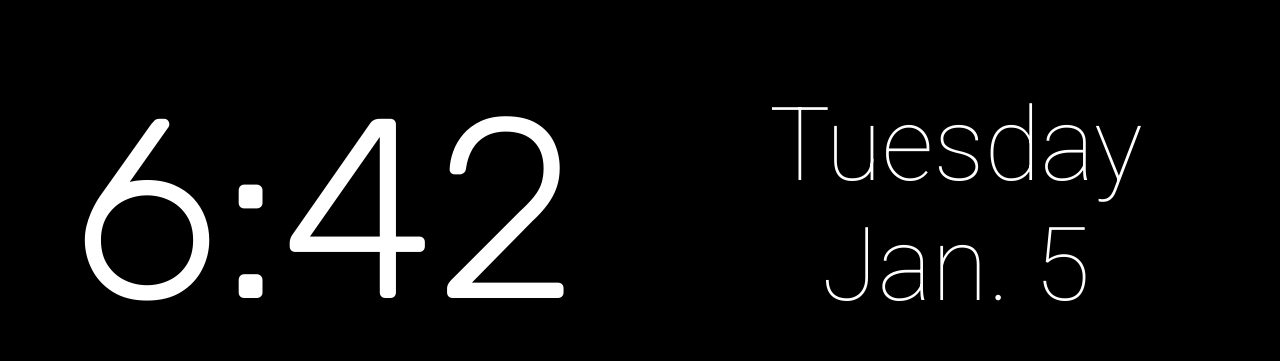
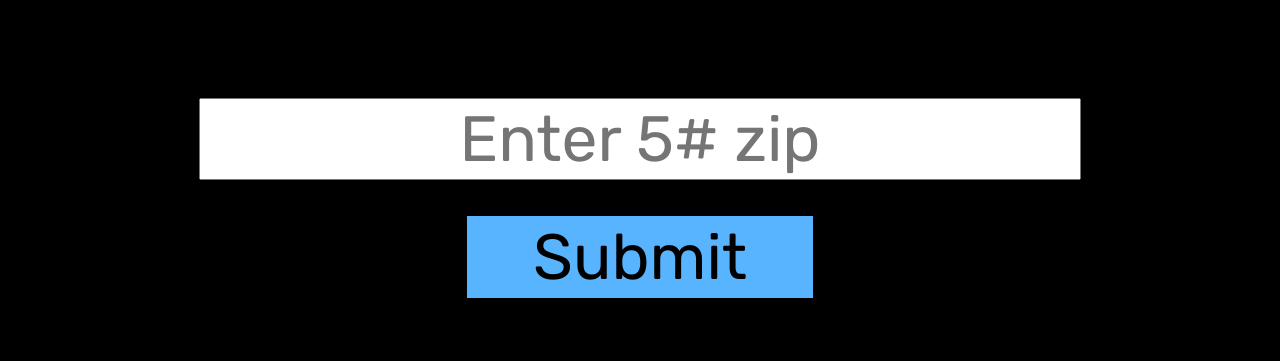
Before and after one commit to incub4t0r/flaskweather, a Flask app: page / in a window 1280 px wide. Shown: the top 361 px of the page. Run offline with Flask 2, Linux system fonts and the light colour scheme; some libraries are stand-ins or nearby versions.

Commit message:
updated functionality to weatherballoon

```diff
--- a/app.py
+++ b/app.py
@@ -1,10 +1,18 @@
-from flask import Flask, render_template, request
+from flask import Flask, render_template, request, jsonify, url_for, redirect
 
 app = Flask(__name__)
 
-@app.route('/', methods=['GET'])
-def home():
-    return render_template('index.html')
+@app.route('/', methods=['GET','POST'])
+def landing():
+    if request.method == 'POST':
+        zipID = request.form.get('zipID')
+        return redirect(url_for('kiosk', zipID=zipID))
+    return render_template('landing.html')
+
+@app.route('/kiosk')
+def kiosk():
+    zipID = request.args.get('zipID', None)
+    return render_template('index.html', zipID=zipID)
 
 if __name__ == '__main__':
-    app.run(host='0.0.0.0')
+    app.run(host='0.0.0.0', debug=True)
--- a/static/style.css
+++ b/static/style.css
@@ -88,40 +88,38 @@ img {
   font-size: 5vw;
 }
 
+/*removes the spin wheel on numbers*/
+input::-webkit-outer-spin-button,
+input::-webkit-inner-spin-button {
+    -webkit-appearance: none;
+    margin: 0;
+}
 
-/*
-body {
-background-color: #000000;
+input[type=number] {
+    -moz-appearance:textfield; /* Firefox */
 }
-div {
-color: #ffffff;
-text-align:center;
 
+input{
+  font-size: 5vw;
+  font-family: 'Rubik', sans-serif;
+  text-align: center;
 }
-.time{
-font-family: 'Roboto', sans-serif;
-font-weight: 300;
-font-size: 35vw;
+/*defines styles for buttons*/
+
+.button {
+  padding-left:5vw;
+  padding-right:5vw;
+  border: 2px solid #59b4ff;
+  background-color: #59b4ff;
+  transition-duration: 0.4s;
+  color: black;
+  /* border-radius: 2vw; */
+  font-family: 'Rubik', sans-serif;
+  /* font-size: 2vw; */
 }
-.date{
-font-family: 'Roboto', sans-serif;
-font-weight: 100;
-font-size: 10vw;
+.button:hover {
+  background-color: #0075c4;
+  border: 2px solid #0075c4;
+  /* box-shadow: 0 12px 16px 0 rgba(255, 255, 255, 0.24), 0 17px 50px 0 rgba(255, 255, 255, 0.19); */
+  color: white;
 }
-.left {
-width: 50%;
-position: absolute;
-text-align:center;
-display:inline-block;
-}
-.right {
-width: 50%;
-text-align:center;
-position: relative;
-display:inline-block;
-}
-.icon{
-width:300px;
-filter: invert(100%) sepia(100%) saturate(0%) hue-rotate(187deg) brightness(103%) contrast(103%);
-}
-*/
--- a/static/weatherballoon.js
+++ b/static/weatherballoon.js
@@ -1,15 +1,16 @@
 const key = '1d51f32b7f1bdace2aa7b9a20cbabb66';
 if(key=='') document.getElementById('temp').innerHTML = ('Remember to add your api key!');
+var zipID = document.getElementById("zipID").getAttribute( "data_id" );
 
-function weatherBalloon( cityID ) {
-	fetch('https://api.openweathermap.org/data/2.5/weather?id=' + cityID+ '&appid=' + key+"&units=imperial")
-	.then(function(resp) { return resp.json() }) // Convert data to json
-	.then(function(data) {
-		parseWeather(data);
-	})
-	.catch(function() {
-		// catch any errors
-	});
+
+function weatherBalloon( zipID ) {
+    fetch('https://api.openweathermap.org/data/2.5/weather?zip=' + zipID+ '&appid=' + key+"&units=imperial")
+    .then(function(resp) { return resp.json() }) // Convert data to json
+    .then(function(data) {
+        parseWeather(data);
+    })
+    .catch(function() {// catch any errors
+    });
 }
 
 function isDayOrNight(d) {
@@ -41,5 +42,5 @@ function updateHighLow(){
     // future function to update the high low only once per day
 }
 
-weatherBalloon( 5004062 );
+weatherBalloon( zipID );
 setInterval(weatherBalloon,1000*60*60);
--- a/templates/index.html
+++ b/templates/index.html
@@ -46,5 +46,5 @@
         </div>
 
     </div>
-    <script type="text/javascript" src="../static/weatherballoon.js"></script>
+    <script type="text/javascript" id="zipID" data_id={{zipID}} src="../static/weatherballoon.js"></script>
 </body>
--- /dev/null
+++ b/templates/landing.html
@@ -0,0 +1,24 @@
+<!DOCTYPE html>
+<meta http-equiv="refresh" content="600"/>
+
+<head>
+    <link type="text/css" rel="stylesheet" href="../static/style.css">
+    <link rel="preconnect" href="https://fonts.gstatic.com">
+    <link rel="stylesheet" href="https://cdnjs.cloudflare.com/ajax/libs/weather-icons/2.0.10/css/weather-icons.min.css" integrity="sha512-Fdq8QvrEd3TD4heN8gNTOl79sAZR7zsiHIDQbE5eEBxx8pPfb/yJHaBWxhoG7SNcQiBmrrUHlg5TiNX4ovt6Jg==" crossorigin="anonymous" />
+    <link href="https://fonts.googleapis.com/css2?family=Montserrat:wght@600&display=swap" rel="stylesheet">
+    <link href="https://fonts.googleapis.com/css2?family=Rubik:ital,wght@0,300;0,400;0,500;1,300&display=swap" rel="stylesheet">
+</head>
+
+<br>
+<br>
+<br>
+<br>
+<br>
+
+<form action="/" method="POST" style="text-align: center;">
+    <input type="text" name="zipID" placeholder="Enter 5# zip"  pattern="\d*" maxlength="5" minlength="5" required>
+    <br>
+    <br>
+    <br>
+    <input class="button" type="submit" value="Submit" />
+</form>
```
Also changed, not shown: todo.md (+17 -23 lines), README.md.
